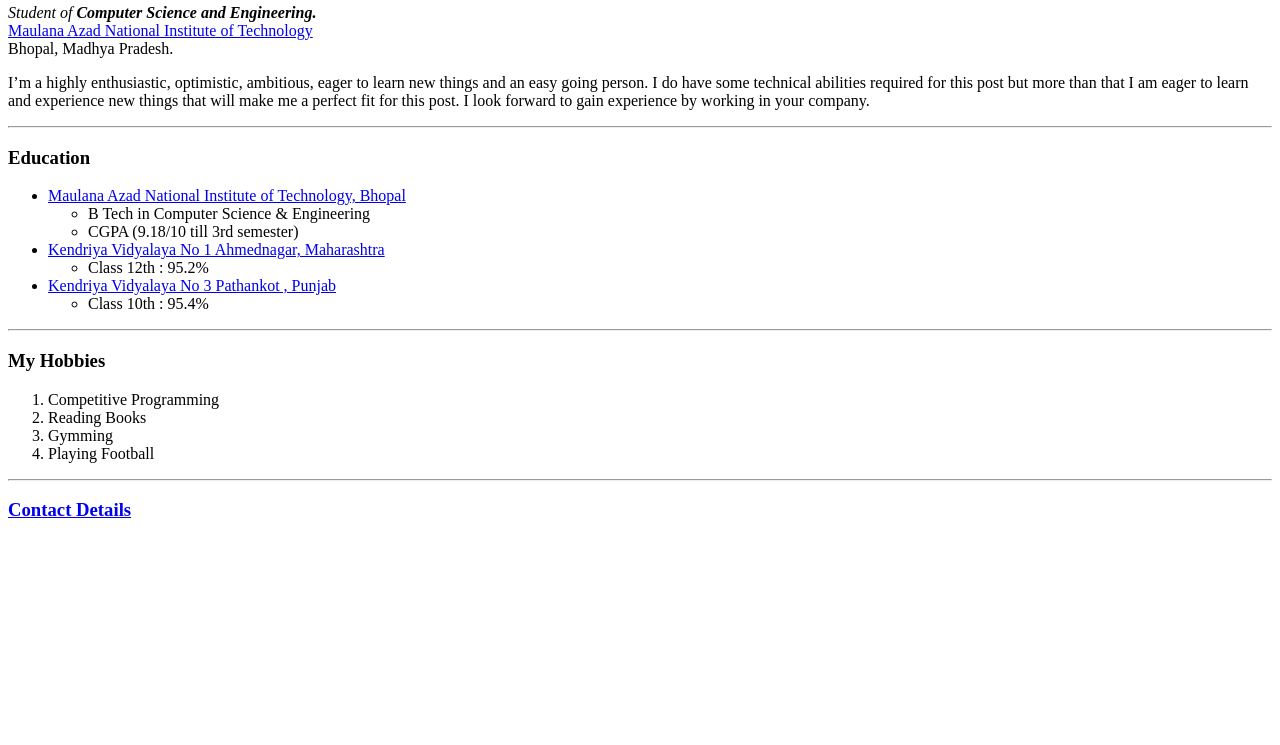
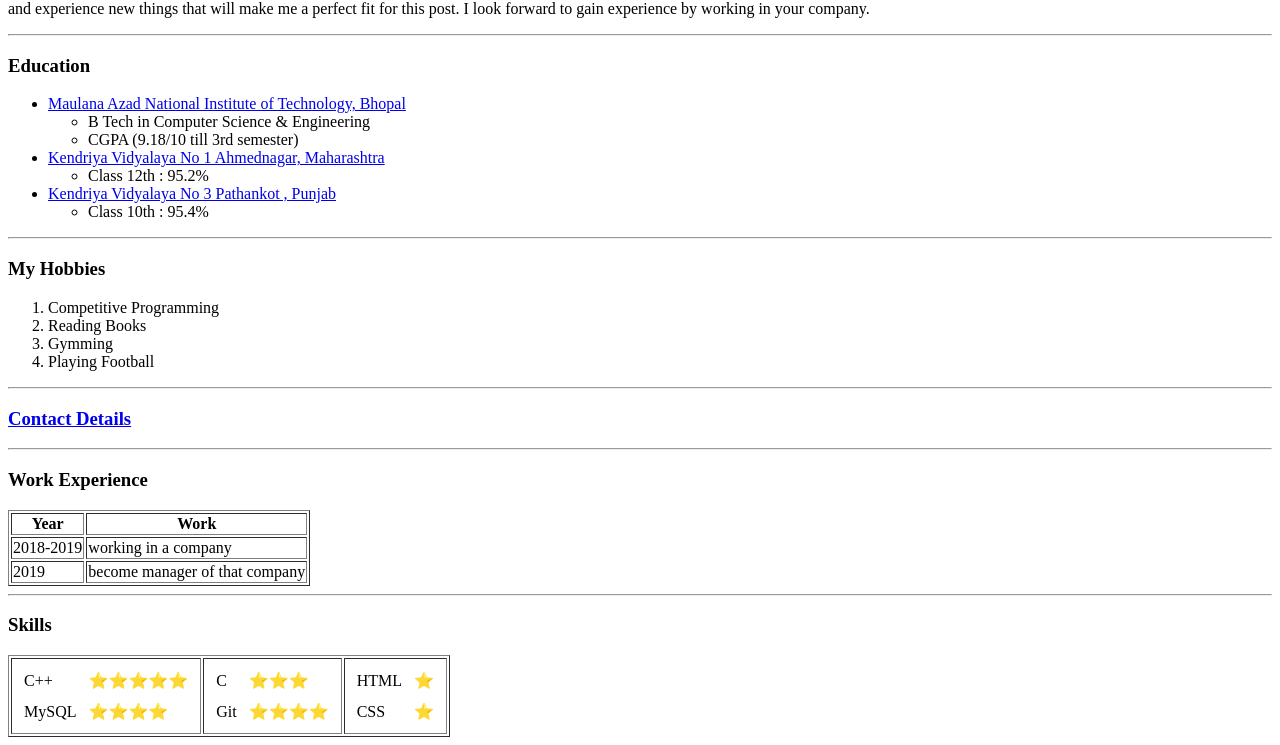
Before and after one commit to Niket714/Web_Development, a plain HTML site: page HTML-Personal_Site/index.html in a window 1280 px wide. Shown: the part 288-1033 px from the top of the page. Before the commit the page ends 828 px from the top, so only its background shows below. Drawn offline with Linux system fonts and the light colour scheme.

Commit message:
Complete Intermediate HTML

```diff
--- a/HTML-Personal_Site/index.html
+++ b/HTML-Personal_Site/index.html
@@ -7,12 +7,22 @@
 </head>
 
 <body>
+    <table cellspacing="20">
+        <tr>
+            <td>
                 <img src="/images/niket.png" alt="Niket Ralebhat Profile Photo" height="200">
+            </td>
+            <td>
                 <h1>Niket Ralebhat</h1>
                 <p> <em>Student of <strong>Computer Science and Engineering.</strong></em> <br>
                     <a href="http://www.manit.ac.in/">Maulana Azad National Institute of Technology<br> </a>
                     Bhopal, Madhya Pradesh.
                 </p>
+            </td>
+        </tr>
+    </table>
+
+
 
     <p>
         I’m a highly enthusiastic, optimistic, ambitious, eager to
@@ -58,6 +68,76 @@
     <hr>
 
     <h3><strong><a href="contact.html">Contact Details</a> </strong> </h3>
+    <hr>
+
+    <h3>Work Experience</h3>
+    <table border="1">
+        <thead>
+            <tr>
+                <th>Year</th>
+                <th>Work</th>
+            </tr>
+        </thead>
+        <tbody>
+            <tr>
+                <td>2018-2019</td>
+                <td>working in a company</td>
+            </tr>
+            <tr>
+                <td>2019</td>
+                <td>become manager of that company</td>
+            </tr>
+        </tbody>
+    </table>
+
+    <hr>
+
+    <h3>Skills</h3>
+    <table border="1" >
+        <tr>
+
+            <td>
+                <table cellspacing="10">
+                    <tr>
+                        <td>C++</td>
+                        <td>⭐⭐⭐⭐⭐</td>
+                    </tr>
+                    <tr>
+                        <td>MySQL</td>
+                        <td>⭐⭐⭐⭐</td>
+                    </tr>
+                </table>
+            </td>
+            <td>
+                <table cellspacing="10">
+                    <tr>
+                        <td>C</td>
+                        <td>⭐⭐⭐</td>
+                    </tr>
+                    <tr>
+                        <td>Git</td>
+                        <td>⭐⭐⭐⭐</td>
+                    </tr>
+                </table>
+            </td>
+            <td>
+                <table cellspacing="10">
+                    <tr>
+                        <td>HTML</td>
+                        <td>⭐</td>
+                    </tr>
+                    <tr>
+                        <td>CSS</td>
+                        <td>⭐</td>
+                    </tr>
+                </table>
+            </td>
+        </tr>
+
+
+
+
+    </table>
 
 </body>
 
```
Also changed, not shown: Basic_HTML/code_play_book.html (+46 -0 lines), HTML-Personal_Site/contact.html (+12 -0 lines). Lines whose indentation alone changed are shown as unchanged.
